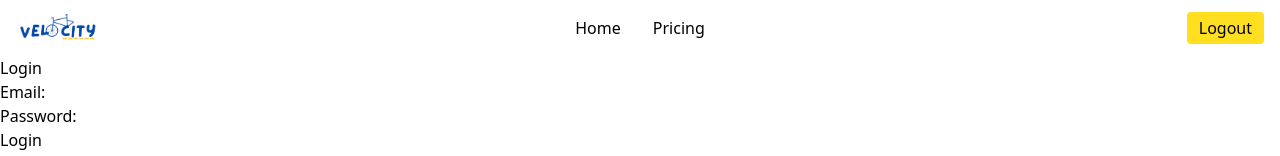
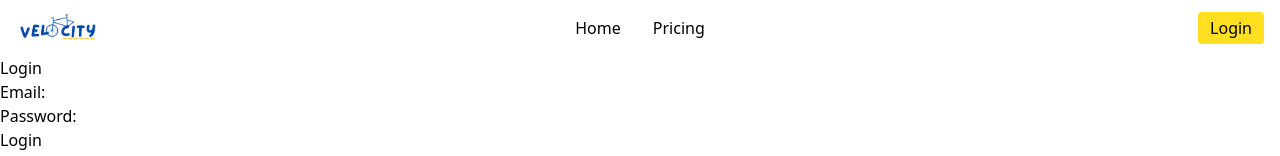
Before and after one commit to srabm/SOEN343-VeloCity, a Vue app in the folder velocity/: page /login in a window 1280 px wide. Shown: the top 156 px of the page. Built offline with nearby package versions, Linux system fonts and the light colour scheme; no server answers.

Commit message:
VELO-40: Added conditional render of logout button and added login button in by detecting if user is connected

```diff
--- a/velocity/src/views/topbar.vue
+++ b/velocity/src/views/topbar.vue
@@ -1,8 +1,3 @@
-<script setup>
-import Logout from './logout.vue'
-import logo from '../assets/banner.png'
-</script>
-
 <template>
     <header class="bg-white text-black">
         <nav class="grid grid-cols-3 items-stretch h-14 px-4">
@@ -21,14 +16,41 @@ import logo from '../assets/banner.png'
                 </router-link>
             </div>
 
-            <!-- logout -->
+            <!-- Login/Logout -->
             <div class="justify-self-end h-full flex items-center">
-                <Logout />
+                <template v-if="isLoggedIn">
+                    <Logout />
+                </template>
+                <template v-else>
+                    <router-link
+                        to="/login"
+                        class="bg-yellow-300 text-black font-medium px-3 py-1 rounded hover:bg-yellow-400 duration-300"
+                    >
+                        Login
+                    </router-link>
+                </template>
             </div>
         </nav>
     </header>
 </template>
 
+<script setup>
+import { ref, onMounted } from 'vue'
+import { getAuth, onAuthStateChanged } from 'firebase/auth'
+import Logout from './logout.vue'
+import logo from '../assets/banner.png'
+
+const isLoggedIn = ref(false)
+
+onMounted(() => {
+    const auth = getAuth()
+    onAuthStateChanged(auth, (user) => {
+        isLoggedIn.value = !!user
+    })
+})
+</script>
+
+
 <style scoped>
 
 </style>
```
